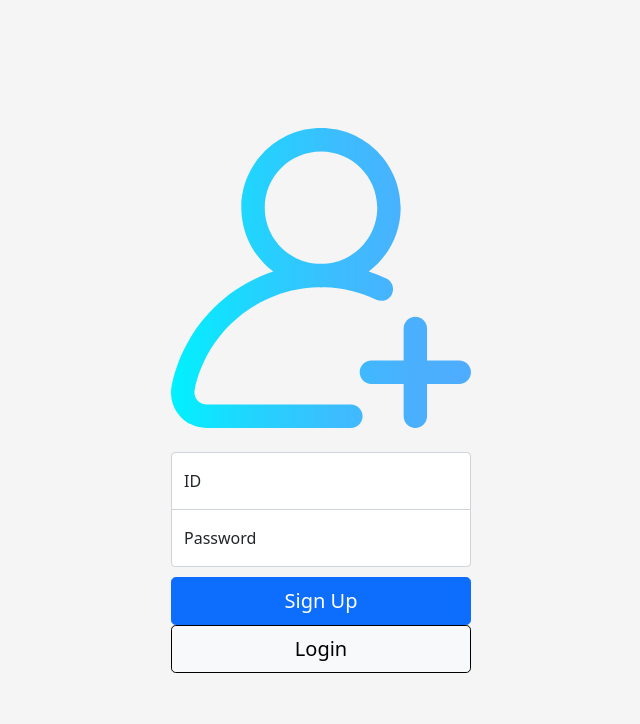
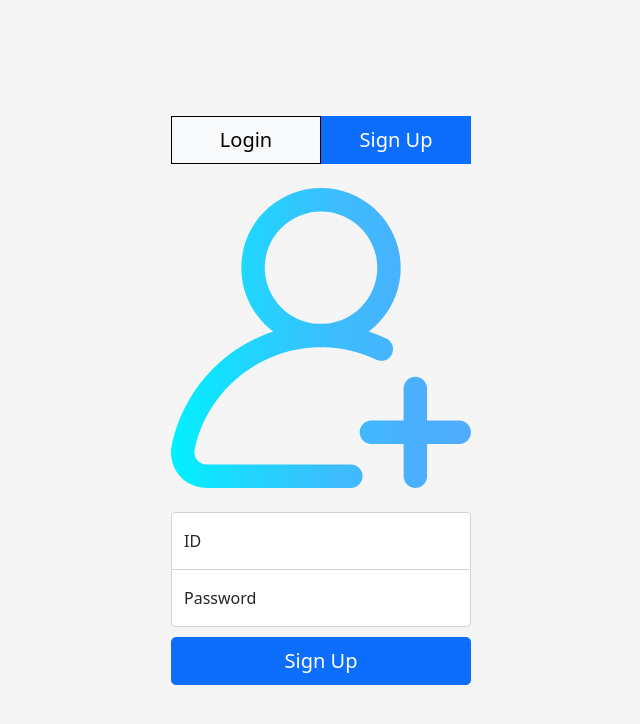
Before and after one commit to coder013/serverMonitoring, a Spring Boot app: page /signUp in a window 1280 px wide. Shown: the top 724 px of the page, without its empty margins (319-959 px from the left). Run offline with Spring Boot 4, Linux system fonts and the light colour scheme; the visitor is signed in with stand-in values (Sample User, id 1); some of the project's set-up classes (security, data sources, template engines, error pages and the like) are left out, and stand-ins take their place; some libraries are stand-ins or nearby versions.

Commit message:
header.html 추가, Login, Sign-up 화면 디자인 수정

```diff
--- a/console/src/main/resources/static/css/login.css
+++ b/console/src/main/resources/static/css/login.css
@@ -55,3 +55,7 @@ body {
         font-size: 3.5rem;
     }
 }
+
+.col {
+    padding: 0 0 0 0;
+}
--- /dev/null
+++ b/console/src/main/resources/static/html/header.html
@@ -0,0 +1,12 @@
+<meta charset="utf-8">
+<meta name="viewport" content="width=device-width, initial-scale=1">
+
+<link rel="apple-touch-icon" sizes="180x180" href="/favicon/apple-touch-icon.png">
+<link rel="icon" type="image/png" sizes="32x32" href="/favicon/favicon-32x32.png">
+<link rel="icon" type="image/png" sizes="16x16" href="/favicon/favicon-16x16.png">
+<link rel="manifest" href="/favicon/site.webmanifest">
+<link rel="mask-icon" href="/favicon/safari-pinned-tab.svg" color="#5bbad5">
+<meta name="msapplication-TileColor" content="#da532c">
+<meta name="theme-color" content="#ffffff">
+
+<link rel="stylesheet" href="/webjars/bootstrap/5.0.0/css/bootstrap.min.css">
--- a/console/src/main/resources/static/js/includeHTML.js
+++ b/console/src/main/resources/static/js/includeHTML.js
@@ -11,7 +11,7 @@ function includeHTML() {
       xhttp = new XMLHttpRequest();
       xhttp.onreadystatechange = function() {
         if (this.readyState == 4) {
-          if (this.status == 200) {elmnt.innerHTML = this.responseText;}
+          if (this.status == 200) {elmnt.innerHTML = this.responseText + elmnt.innerHTML;}
           if (this.status == 404) {elmnt.innerHTML = "Page not found.";}
           /* Remove the attribute, and call this function once more: */
           elmnt.removeAttribute("include-html");
--- a/console/src/main/resources/templates/user/signUp.html
+++ b/console/src/main/resources/templates/user/signUp.html
@@ -1,27 +1,24 @@
 <!doctype html>
 <html lang="en" xmlns:th="http://www.thymeleaf.org">
-<head>
-    <meta charset="utf-8">
-    <meta name="viewport" content="width=device-width, initial-scale=1">
-
+<head include-html="/html/header.html">
     <title>Sign Up</title>
-
-    <link rel="apple-touch-icon" sizes="180x180" href="/favicon/apple-touch-icon.png">
-    <link rel="icon" type="image/png" sizes="32x32" href="/favicon/favicon-32x32.png">
-    <link rel="icon" type="image/png" sizes="16x16" href="/favicon/favicon-16x16.png">
-    <link rel="manifest" href="/favicon/site.webmanifest">
-    <link rel="mask-icon" href="/favicon/safari-pinned-tab.svg" color="#5bbad5">
-    <meta name="msapplication-TileColor" content="#da532c">
-    <meta name="theme-color" content="#ffffff">
-
-    <link rel="stylesheet" href="/webjars/bootstrap/5.0.0/css/bootstrap.min.css">
     <link rel="stylesheet" href="/css/login.css">
 </head>
 <body class="text-center">
     <main class="form-login">
+        <div class="container">
+            <div class="row">
+                <div class="col">
+                    <button class="btn btn-lg btn-light w-100 rounded-0" onclick="location.href='/login'">Login</button>
+                </div>
+                <div class="col">
+                    <button class="btn btn-lg btn-primary w-100 rounded-0">Sign Up</button>
+                </div>
+            </div>
+        </div>
         <form action="/signUp" th:object="${userDto}" method="post">
             <input type="hidden" th:name="${_csrf.parameterName}" th:value="${_csrf.token}">
-            <img class="mb-4" src="/img/icon_sign_up.svg" alt="" width="300" height="300">
+            <img class="mt-4 mb-4" src="/img/icon_sign_up.svg" alt="" width="300" height="300">
             <div class="form-floating">
                 <input type="text" class="form-control" id="username" name="username" th:field="*{loginId}" placeholder="ID">
                 <label for="username">ID</label>
@@ -30,9 +27,8 @@
                 <input type="password" class="form-control" id="password" name="password" th:field="*{password}" placeholder="Password">
                 <label for="password">Password</label>
             </div>
-            <button class="w-100 btn btn-lg btn-primary" type="submit">Sign Up</button>
+            <button class="btn btn-lg btn-primary w-100" type="submit">Sign Up</button>
         </form>
-        <button class="w-100 btn btn-lg btn-light" onclick="location.href='/login'">Login</button>
     </main>
 
     <script src="/js/includeHTML.js"></script>
```
Also changed, not shown: console/src/main/resources/templates/user/login.html (+13 -17 lines).
